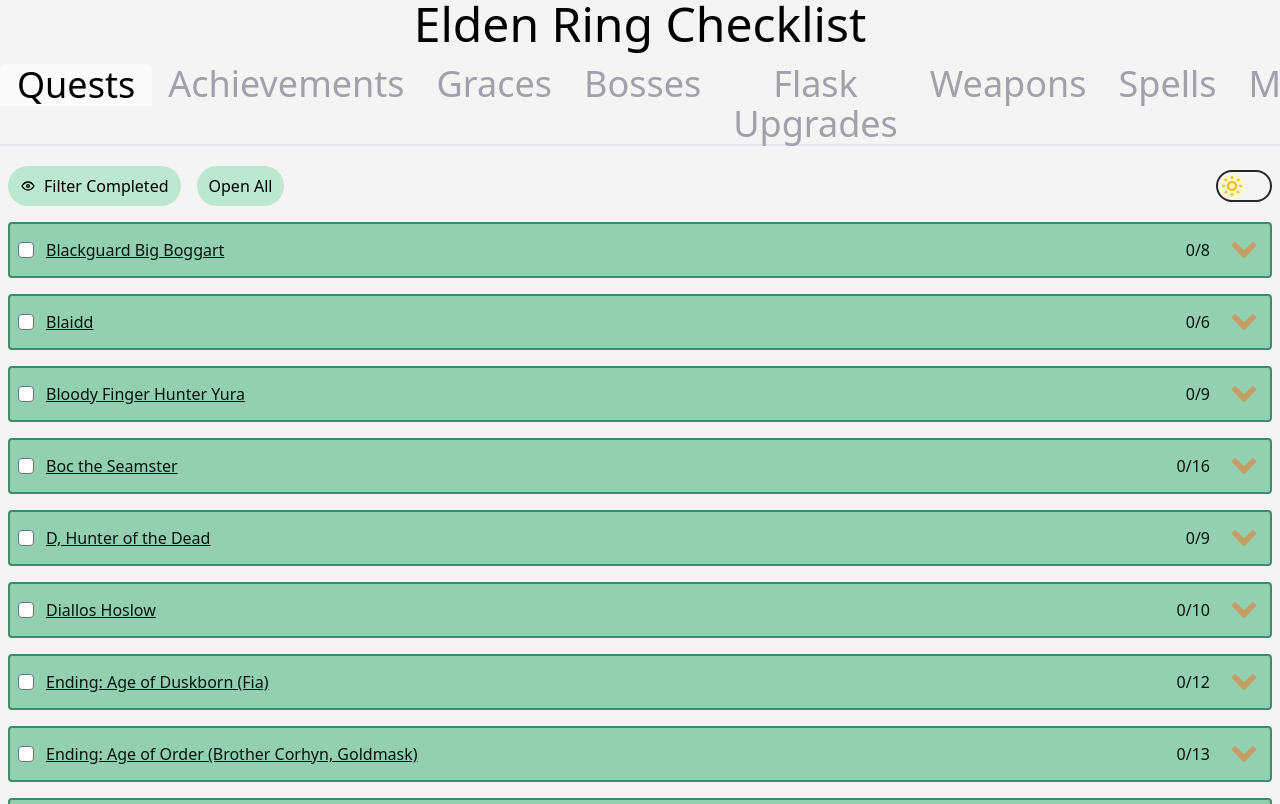
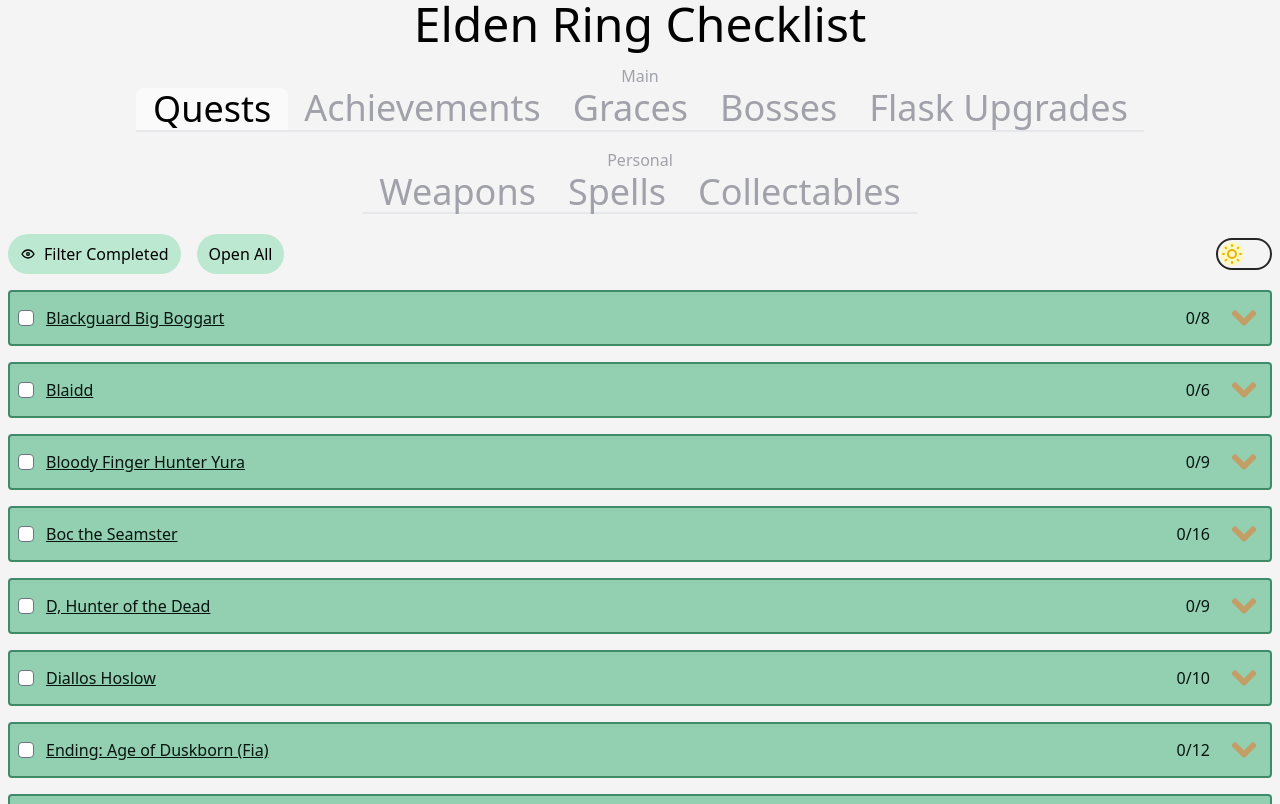
Before and after one commit to Gobluebro/Elden-Ring-Checklist, a Next.js app: page / in a window 1280 px wide. Shown: the top 804 px of the page. Built offline with nearby package versions, Linux system fonts and the light colour scheme.

Commit message:
Creating separate tab list

```diff
--- a/components/completeList.tsx
+++ b/components/completeList.tsx
@@ -1,5 +1,5 @@
 import { useEffect, useState } from "react";
-import { TabDataArray, TabNames } from "../data/tabs";
+import { MainTabDataArray, PersonalTabDataArray, TabNames } from "../data/tabs";
 import CheckboxContainer from "./checkboxContainer";
 import ToggleAllAccordions from "./toggleAllAccordions";
 import DarkModeToggle from "../components/darkModeToggle";
@@ -15,7 +15,9 @@ const CompleteList = (props: Props) => {
   const [showCompleted, setShowCompleted] = useState<boolean>(true);
   const [accordionState, setAccordionState] = useState({});
 
-  const currentTabListData = TabDataArray.find(
+  const currentTabsDataArray = [...MainTabDataArray, ...PersonalTabDataArray];
+
+  const currentTabListData = currentTabsDataArray.find(
     (tab) => tab.enum === listName
   )?.listData;
 
--- a/components/tabBar.tsx
+++ b/components/tabBar.tsx
@@ -1,5 +1,5 @@
 import { Dispatch, SetStateAction } from "react";
-import { TabDataArray, TabNames } from "../data/tabs";
+import { MainTabDataArray, PersonalTabDataArray, TabNames } from "../data/tabs";
 import Tab from "./tab";
 
 interface Props {
@@ -10,7 +10,18 @@ interface Props {
 const TabBar = (props: Props) => {
   const { currentTab, setCurrentTab } = props;
 
-  const tabsHtml = TabDataArray.map((tab) => {
+  const mainTabsHtml = MainTabDataArray.map((tab) => {
+    return (
+      <Tab
+        key={tab.id}
+        tabData={tab}
+        setCurrentTab={setCurrentTab}
+        isFocused={currentTab === tab.enum}
+      />
+    );
+  });
+
+  const personalTabsHtml = PersonalTabDataArray.map((tab) => {
     return (
       <Tab
         key={tab.id}
@@ -23,9 +34,16 @@ const TabBar = (props: Props) => {
 
   return (
     <nav>
+      <span className="flex justify-center text-zinc-400">Main</span>
       <div className="flex justify-center">
         <div className="flex overflow-x-auto md:overflow-hidden">
-          {tabsHtml}
+          {mainTabsHtml}
+        </div>
+      </div>
+      <span className="mt-4 flex justify-center text-zinc-400">Personal</span>
+      <div className="flex justify-center">
+        <div className="flex overflow-x-auto md:overflow-hidden">
+          {personalTabsHtml}
         </div>
       </div>
     </nav>
--- a/data/tabs.ts
+++ b/data/tabs.ts
@@ -28,7 +28,7 @@ export interface TabData {
   listData: ListType[];
 }
 
-export const TabDataArray: TabData[] = [
+export const MainTabDataArray: TabData[] = [
   {
     id: 1,
     name: "Quests",
@@ -59,6 +59,9 @@ export const TabDataArray: TabData[] = [
     enum: TabNames.FlaskUpgrades,
     listData: FlaskUpgradesList,
   },
+];
+
+export const PersonalTabDataArray: TabData[] = [
   {
     id: 6,
     name: "Weapons",
@@ -73,7 +76,7 @@ export const TabDataArray: TabData[] = [
   },
   {
     id: 8,
-    name: "Misc",
+    name: "Collectables",
     enum: TabNames.Miscellaneous,
     listData: MiscellaneousList,
   },
```
